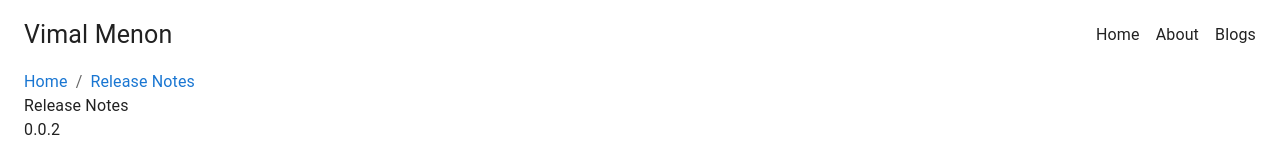
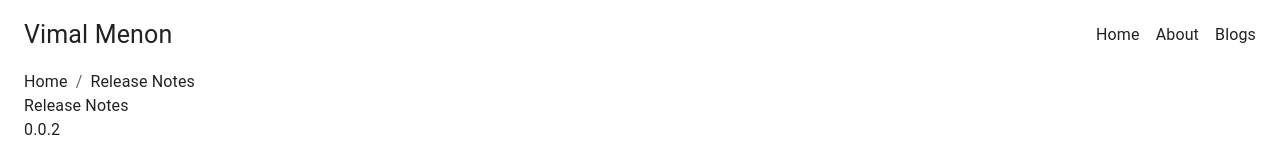
Before and after one commit to vimalmenon/vimalmenon.github.io, a Next.js app: page /release-notes in a window 1280 px wide. Shown: the top 161 px of the page. Built offline with nearby package versions, Linux system fonts and the light colour scheme; what @mui/material-nextjs would draw is missing.

Commit message:
updated breadcrumbs

```diff
--- a/src/common/Breadcrumbs/Breadcrumbs.component.tsx
+++ b/src/common/Breadcrumbs/Breadcrumbs.component.tsx
@@ -9,7 +9,13 @@ export const Breadcrumbs: React.FC<IBreadcrumbs> = ({ navigation }) => {
     <MuiBreadcrumbs aria-label="breadcrumb">
       {navigation.breadcrumbs.map((breadcrumb) => {
         return (
-          <MuiLink component={Link} href={breadcrumb.link} underline="none" key={breadcrumb.name}>
+          <MuiLink
+            component={Link}
+            href={breadcrumb.link}
+            underline="none"
+            key={breadcrumb.name}
+            color="text.primary"
+          >
             {breadcrumb.name}
           </MuiLink>
         );
```
